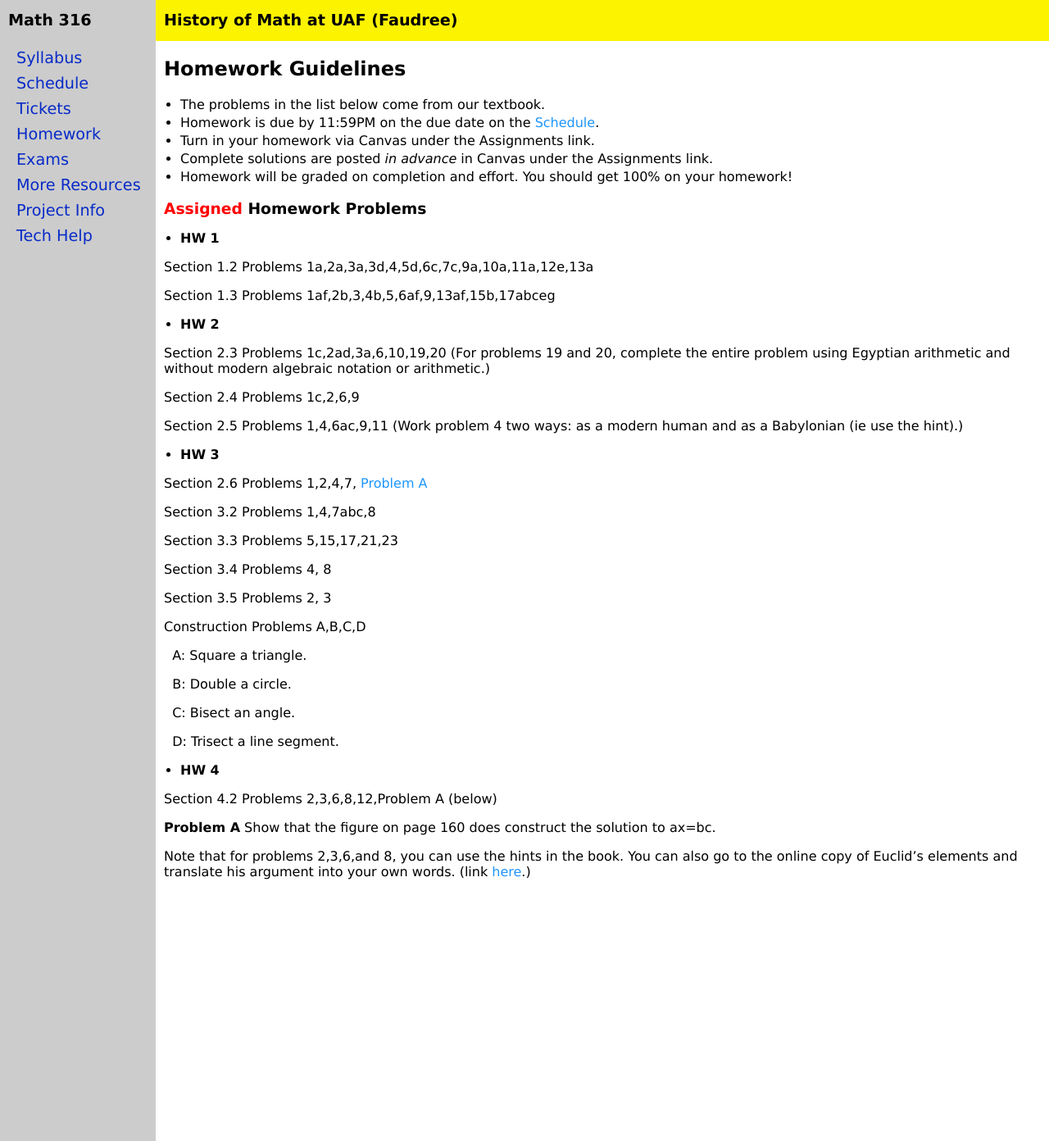
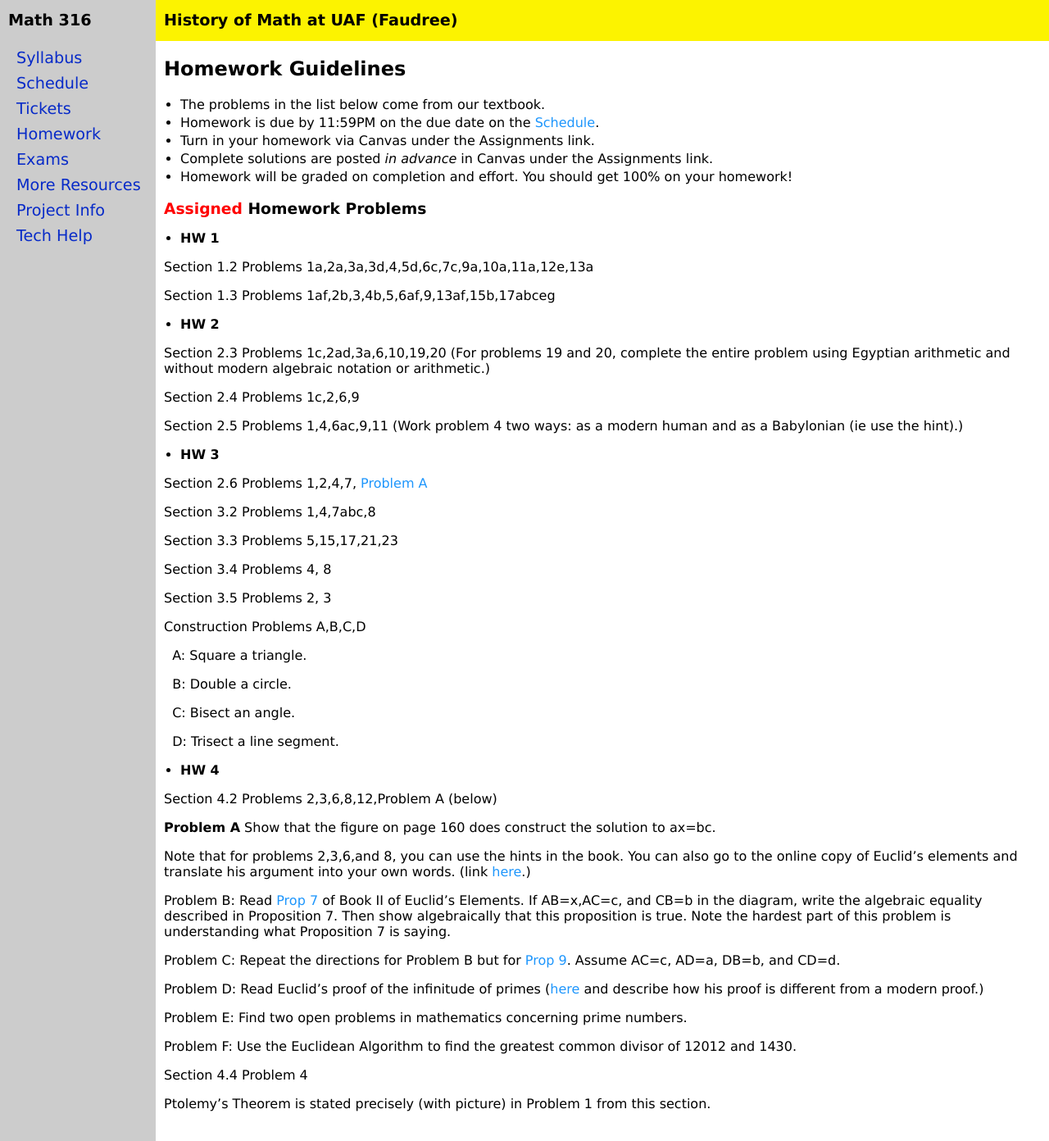
Before and after one commit to jrfaudree/HOM, a Jekyll site: the page built from homework.md, in a window 1280 px wide and 1392 px high. Shown: the whole window at 82% size. Built offline with Jekyll 4.4.1, drawn with Linux system fonts in a browser that asks for light colours; part of the change alters nothing that is shown.

Commit message:
Update homework.md

```diff
--- a/homework.md
+++ b/homework.md
@@ -58,23 +58,19 @@ Section 4.2 Problems 2,3,6,8,12,Problem A (below)
 
 Note that for problems 2,3,6,and 8, you can use the hints in the book. You can also go to the online copy of Euclid's elements and translate his argument into your own words. (link [here](http://aleph0.clarku.edu/~djoyce/elements/elements.html).)
 
-[comment]: <> ( Problem A: Read [Prop 7](http://aleph0.clarku.edu/~djoyce/elements/bookII/propII7.html) of Book II of Euclid's Elements. If AB=x,AC=c, and CB=b in the diagram, write the algebraic equality described in Proposition 7. Then show algebraically that this proposition is true. Note the hardest part of this problem is understanding what Proposition 7 is saying.)
+Problem B: Read [Prop 7](http://aleph0.clarku.edu/~djoyce/elements/bookII/propII7.html) of Book II of Euclid's Elements. If AB=x,AC=c, and CB=b in the diagram, write the algebraic equality described in Proposition 7. Then show algebraically that this proposition is true. Note the hardest part of this problem is understanding what Proposition 7 is saying.
 
-[comment]: <> ( Problem B: Repeat the directions for Problem A but for [Prop 9](http://aleph0.clarku.edu/~djoyce/elements/bookII/propII9.html). Assume AC=c, AD=a, DB=b, and CD=d.)
+Problem C: Repeat the directions for Problem B but for [Prop 9](http://aleph0.clarku.edu/~djoyce/elements/bookII/propII9.html). Assume AC=c, AD=a, DB=b, and CD=d.
 
-[comment]: <> ( Section 4.3)
+Problem D: Read Euclid's proof of the infinitude of primes ([here](http://aleph0.clarku.edu/~djoyce/elements/bookIX/propIX20.html) and describe how his proof is different from a modern proof.)
 
-[comment]: <> ( Problem C: Read Euclid's proof of the infinitude of primes ([here](http://aleph0.clarku.edu/~djoyce/elements/bookIX/propIX20.html) and describe the ways in which his proof is different from a modern proof.)
+Problem E: Find two open problems in mathematics concerning prime numbers.
 
-[comment]: <> ( Problem D: Find two open problems in mathematics concerning prime numbers. )
+Problem F: Use the Euclidean Algorithm to find the greatest common divisor of 12012 and 1430.
 
-[comment]: <> ( Problem E: Use the Euclidean Algorithm to find the greatest common divisor of 12012 and 1430.)
+Section 4.4 Problem 4
 
-[comment]: <> ( * **HW 6**)
-
-[comment]: <> ( Section 4.4 Problem 4)
-
-[comment]: <> ( Ptolemy’s Theorem is stated precisely (with picture) in Problem 1 from this section.)
+Ptolemy’s Theorem is stated precisely (with picture) in Problem 1 from this section.
 
 [comment]: <> ( Problem A: Show that Ptolemy’s Theorem applies to every rectangle of sides a and b and then)
 [comment]: <> (confirm that the conclusion of Ptolemy’s Theorem is correct for every rectangle.)
```
